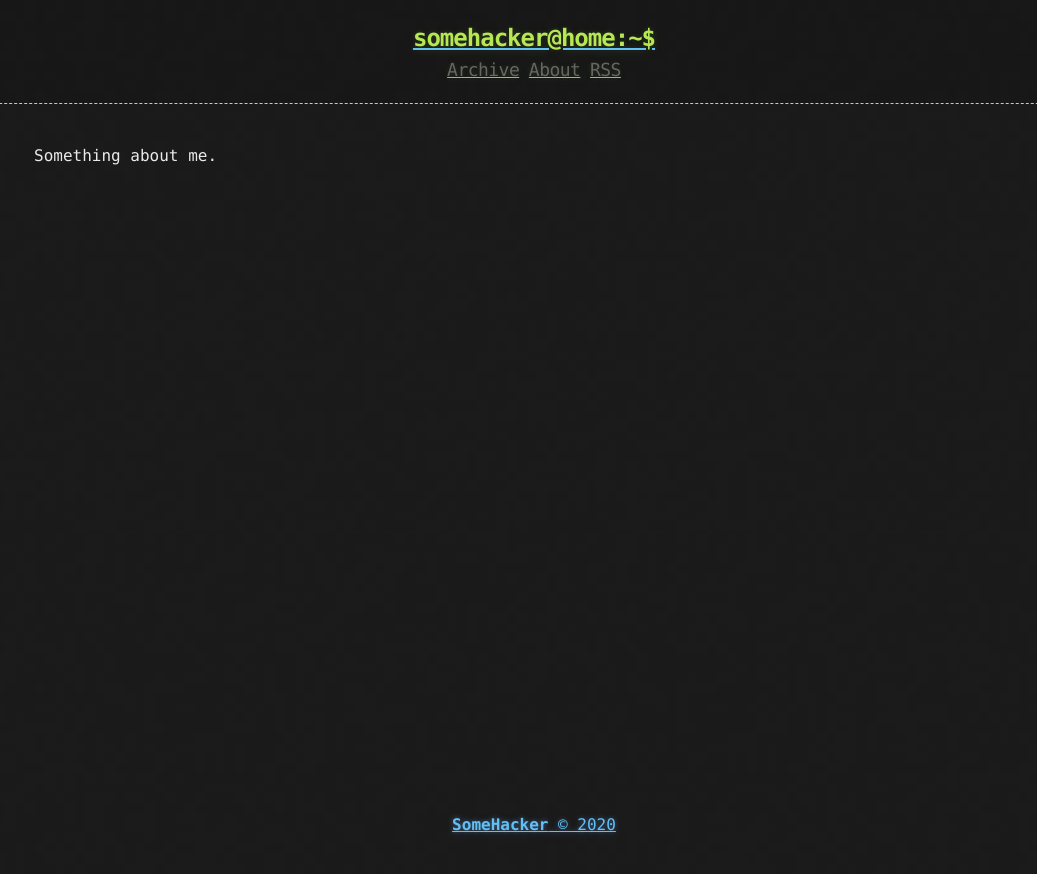
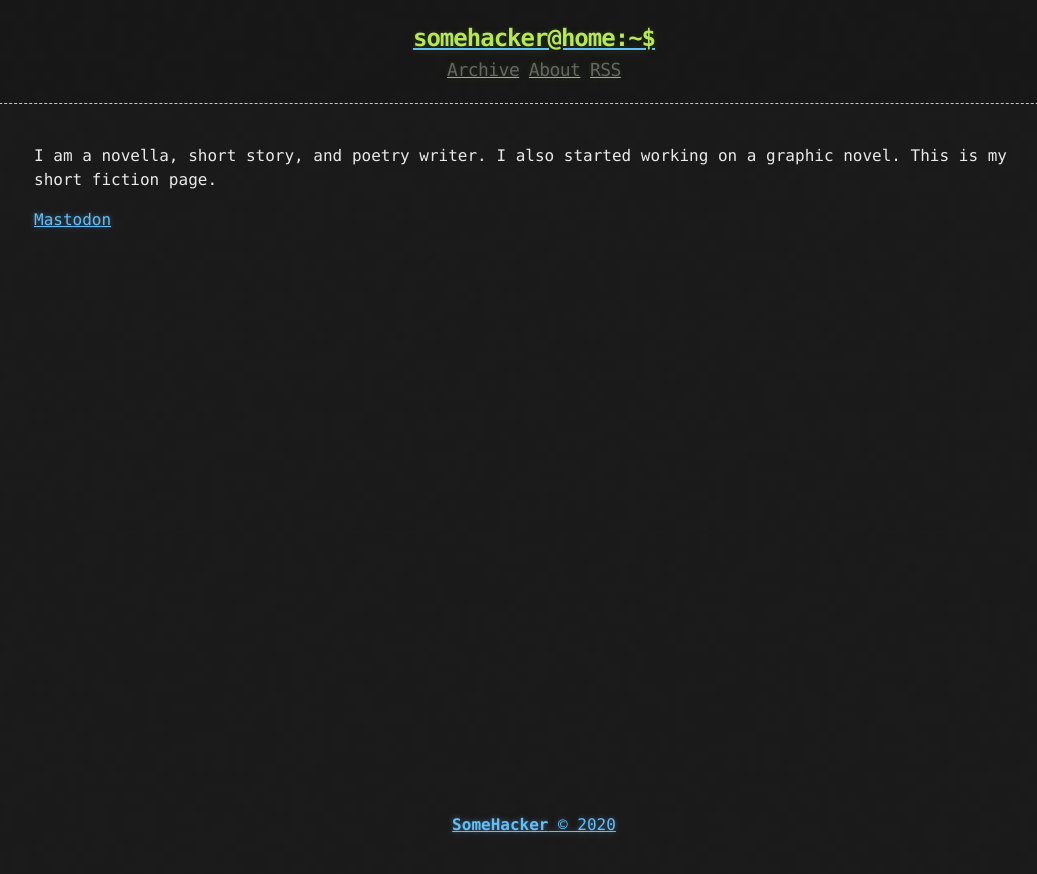
Before and after one commit to LWFlouisa/ShortFiction, a Jekyll site: the page built from about.md, in a window 1280 px wide. Shown: the top 874 px of the page, without its empty margins (106-1143 px from the left). Built offline with Jekyll 4.4.1, drawn with Linux system fonts in a browser that asks for light colours.

Commit message:
Update about.md

```diff
--- a/about.md
+++ b/about.md
@@ -2,5 +2,6 @@
 layout: page
 title: About
 ---
+I am a novella, short story, and poetry writer. I also started working on a graphic novel. This is my short fiction page.
 
-Something about me.
+[Mastodon](https://mastodon.social/@LWFlouisa)
```
